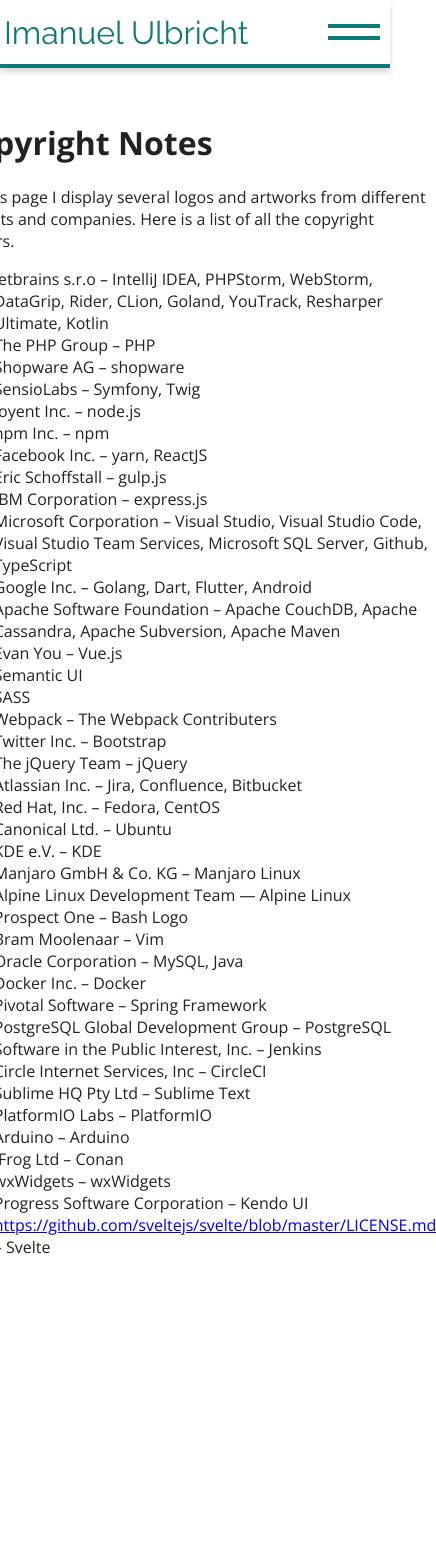
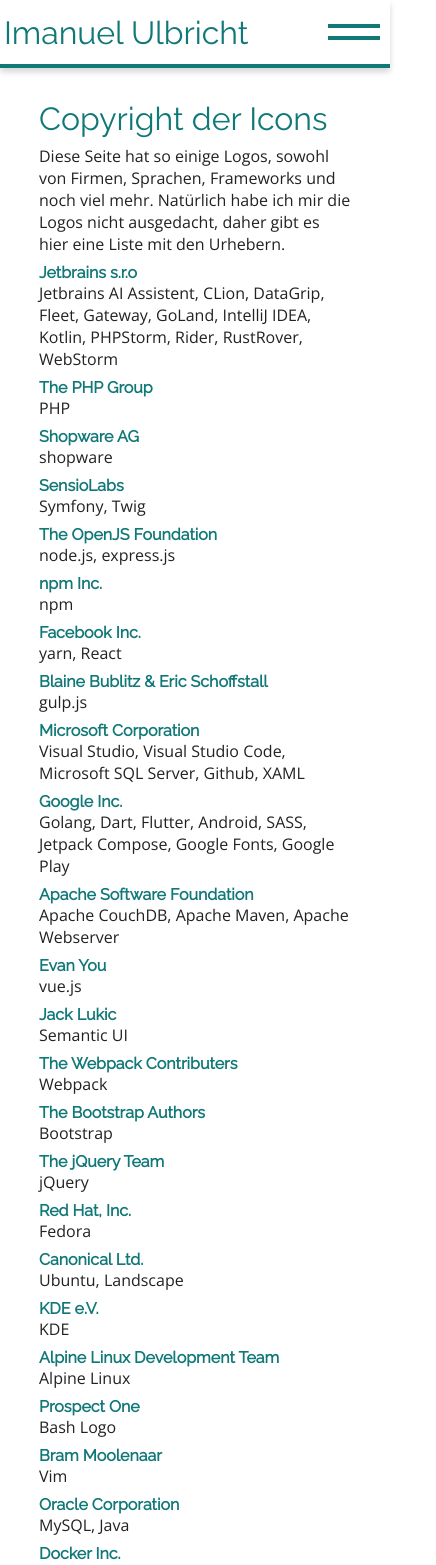
Before and after one commit to DerKnerd/imanuel.dev, a SvelteKit app: page /legal in a window 390 px wide. Shown: the top 1565 px of the page, 436 px wide, since content can reach past the window. Before the commit the page ends 1274 px from the top, so only its background shows below. Built offline with nearby package versions, Linux system fonts and the light colour scheme.

Commit message:
More update for design stuff

```diff
--- a/src/routes/+layout.svelte
+++ b/src/routes/+layout.svelte
@@ -11,13 +11,13 @@
 </script>
 
 <Menu />
-<div class="iuc-container">
+<div class="container">
 	<slot />
 </div>
 <Footer />
 
 <style>
-	.iuc-container {
+	.container {
 		display: flex;
 		justify-content: center;
 		align-items: baseline;
@@ -29,7 +29,7 @@
 	}
 
 	@media screen and (max-width: 1023px) {
-		.iuc-container {
+		.container {
 			padding-top: 2rem;
 		}
 	}
--- a/src/routes/about/+page.svelte
+++ b/src/routes/about/+page.svelte
@@ -1,78 +1,174 @@
 <svelte:head>
-	<title>Imanuel Ulbricht – About me</title>
+  <title>Imanuel Ulbricht – Über mich</title>
 </svelte:head>
-<div class="iuc-about">
-	<aside class="iuc-about__sidebar">
+<main>
+  <aside>
     <img
-			alt="A picture of myself"
+      alt="Ein Bild von mir"
       aria-hidden="true"
-			class="iuc-about__img"
       src="/assets/about/me.png"
     />
-		<h1 class="iuc-about__name">Imanuel Ulbricht</h1>
-		<ul class="iuc-about__list">
+    <h1>Imanuel Ulbricht</h1>
+    <ul>
       <li>Software Developer</li>
       <li>Web Designer</li>
       <li>App Designer</li>
     </ul>
   </aside>
-	<main class="iuc-about__content">
-		<section class="iuc-about__section">
-			<h2 class="iuc-about__heading-two">Who am I?</h2>
-			<p class="iuc-about__paragraph">
-				Even before I acquired my school leaving certificate (grade average: 1.72) at the St.
-				Augustinus-School Hildesheim in 2010, I started programming in 2007 at the age of 13. The
-				first programming language I worked with was Delphi 5 and it was there that I discovered my
-				passion for programming. To extend my knowledge in the C-languages I bought teaching
-				material for the programming language C. This opened the way for me to further C languages
-				like C++, C# and Java.
+  <article>
+    <section>
+      <h2>Mein Weg</h2>
+      <p>
+        2007 habe ich im Alter von 13 Jahren mit dem Programmieren angefangen. Der erste Kontakt mit Programmierung war
+        Delphi 5 im Informatikunterricht. Zuhause habe ich mich umgeschaut und über einen Kollegen meines Vaters Zugang
+        zu der Sprache C bekommen. Nachdem ich das Buch quasi eingeatmet habe, war ich hooked und wollte mehr. Nach
+        kurzer Netzrecherche bin ich auf die Openbooks des Galileo Computing Verlags gestoßen und habe direkt C# und
+        Java gelernt. Bis heute bin ich ein großer Fan der Bücher des Rheinwerk Verlags, der Verlag der Galileo
+        Computing heute ist.
       </p>
-			<p class="iuc-about__paragraph">
-				Due to my interest in programming I started an apprenticeship as a computer science expert
-				(subject area) software development at Mentana-Claimsoft GmbH in Bad Salzdetfurth at the end
-				of 2010, which I successfully completed in June 2013. During my apprenticeship, I expanded
-				and deepened my knowledge in the programming languages C++, C# and Java. Furthermore, I
-				acquired basic knowledge in the languages SQL, JavaScript, CSS and HTML, which, among other
-				things, formed an essential part of my final project work. Another essential part of my
-				education was the field of cryptography as well as De-Mail.
+      <p>
+        Nach der Schule habe ich mich für eine Ausbildung als Fachinformatiker Anwendungsentwicklung entschieden. Die
+        Ausbildung habe ich im Dezember 2010 bei der Mentana-Claimsoft GmbH in Bad Salzdetfurth angefangen. Während der
+        Ausbildung habe ich im Bereich Kryptographie, Webentwicklung und auch Systemadministration gearbeitet.
+        Hauptsächlich wurden C#, Java und C++ eingesetzt. Die Ausbildung habe ich im Juni 2013 erfolgreich
+        abgeschlossen.
       </p>
-			<p class="iuc-about__paragraph">
-				After my education I started a job at Netrada Europe GmbH. In February 2014 Netrada Europe
-				GmbH was bought by arvato AG. During my time at arvato I got to know the world of backend
-				eCommerce programming. Furthermore I gained knowledge of Borland C++ Builder 6 and the
-				maintenance of legacy software.
+      <p>
+        Meine erste Festanstellung war bei der Netrada Europe GmbH in Hannover. Im Februar 2014, kurz nachdem ich
+        angefangen hab, wurde Netrada von der arvato AG gekauft. Im Laufe der Zeit bei arvato habe ich, mit den
+        Kollegen, das Order Management System von diversen Kunden aus der Modebranche weiterentwickelt. Die Software war
+        in Borland C++ 6 geschrieben und mein erster Kontakt mit Legacy Software.
       </p>
-			<p class="iuc-about__paragraph">
-				After my contract at arvato expired at the end of 2014, I took a job at Computacenter AG &
-				co. oHG, where I gained basic knowledge in the area of SharePoint and had my first project
-				contact with Angular.js and knockout.js.
+      <p>
+        Ende 2014 ist mein Vertrag bei arvato ausgelaufen und ich habe eine neue Stelle bei der Computacenter AG & co.
+        oHG in Hannover angenommen. Die Stelle war mein erster Job im Bereich Consulting. Im Laufe der Zeit bei
+        Computacenter wurde ich in einem internen Projekt für eine Software zur Organisation von Hardwarerollouts bei
+        Kunden eingesetzt. Alle Anwendungen wurden in ASP.net MVC, C# und JavaScript entwickelt.
       </p>
-			<p class="iuc-about__paragraph">
-				In April 2016 I accepted a new position at COMPRA GmbH in Hildesheim. There I first
-				developed on the in-house shop system and got to know the advantages of working according to
-				Scrum. In the course of time, I was employed for the development of webshops based on
-				Shopware. There I found my way well and was able to bring my knowledge very quickly to a
-				high level. Besides the development based on Shopware, I have done other projects in C#/.net
-				and Apache Cordova.
+      <p>
+        Im April 2016 bin ich von Computacenter zu der COMPRA GmbH in Hildesheim gewechselt. Zunächst habe ich das
+        intern entwickelte Shopsystem auf Basis von ASP.net WebForms, C# und JavaScript weiter entwickelt. Aufgrund von
+        Personalmangel wurde ich allerdings in die Entwicklung von Webshops auf Basis von Shopware versetzt. In der Zeit
+        im Shopware Team habe ich die Deployment und Entwicklungsprozesse komplett neu strukturiert und modernisiert.
       </p>
-			<p class="iuc-about__paragraph">
-				Later in the end of 2017 I accepted a new challenge at the company FERCHAU GmbH. There I was
-				assigned to a customer in the automotive and financial area. There I improved my knowledge
-				of modern web technologies like ReactJS and EcmaScript 6. Due to budget constraints, FERCHAU
-				needed to look for a new customer and I was “handed over to” LINEAS Informationstechnik GmbH
-				after only working 6 months for FERCHAU.
+      <p>
+        Im Laufe von 2017 hat sich herauskristallisiert, dass COMPRA auf Dauer kein Zuhause für mich ist und ich bin im
+        Dezember 2017 zu der FERCHAU GmbH in Braunschweig gewechselt. Bei FERCHAU wurde ich an einen Finanzkunden im
+        Automotive Umfeld vermittelt, leider darf ich nicht sagen wer es war. Dort habe ich das Frontend für ein
+        Leasingrücknahmesystem auf Basis von React und JavaScript entwickelt. Im Mai 2018 hat der Kunde das Budget
+        gekürzt und leider wurde ich aus dem Projekt genommen. Leider hatte FERCHAU auch keine Projekte in der
+        Hinterhand und ich wurde deshalb an die LINEAS Informationstechnik GmbH vermittelt und habe dort eine neue
+        Festanstellung bekommen.
       </p>
-			<p class="iuc-about__paragraph">
-				At LINEAS I developed an internal project based on ReactJS and Express.js. In this project,
-				I could train and improve my design skills. Currently I work at LINEAS. Due to
-				confidentiality I cannot say much about the project, apart from the technologies. The
-				application is going to be a modern web application based on ASP.net core and KendoUI.
-			</p>
-			<p class="iuc-about__paragraph">
-				My personal strengths include a high level of commitment, rapid and creative development of
-				problem solutions as well as the ability to cooperate, customer-oriented working methods and
-				discretion.
+      <p>
+        Bei LINEAS habe ich zunächst an einem internen Projekt auf Basis von React und express gearbeitet. Direkt wurde
+        meine Fähigkeit für gutes Design erkannt und auch gefördert. Im Laufe des Projekts war ich verantwortlich für
+        den kompletten Designprozess und habe ein UI Framework in React entwickelt. Das Projekt wurde Ende 2020
+        abgeschlossen und ein neues Projekt hat begonnen. In diesem Projekt habe ich ebenfalls die Führung im Bereich
+        Design übernommen. Wir haben uns für die Nutzung von KendoUI und ASP.net core entschieden. Das Projekt ist
+        aktuell noch in Entwicklung.<br>
+        Im August 2023 gab es einen Betriebsübergang von der LINEAS zur GOD mbH. Dort bin ich bis heute angestellt.
       </p>
     </section>
+  </article>
 </main>
-</div>
+
+<style>
+  main {
+    display: flex;
+    box-sizing: border-box;
+    flex-wrap: wrap;
+  }
+
+  @media screen and (max-width: 1023px) {
+    main {
+      display: block;
+    }
+  }
+
+  aside {
+    width: 15%;
+  }
+
+  @media screen and (max-width: 1023px) {
+    aside {
+      width: 100%;
+      padding-left: 0;
+      padding-bottom: 2rem;
+    }
+  }
+
+  @media screen and (min-width: 1920px) and (max-width: 2559px) {
+    aside {
+      width: 25%;
+    }
+  }
+
+  @media screen and (min-width: 1024px) and (max-width: 1919px) {
+    aside {
+      width: 25%;
+    }
+  }
+
+  article {
+    width: 85%;
+    padding-left: 2rem;
+    box-sizing: border-box;
+  }
+
+  @media screen and (max-width: 1023px) {
+    article {
+      width: 100%;
+      padding-left: 0;
+    }
+  }
+
+  @media screen and (min-width: 1920px) and (max-width: 2559px) {
+    article {
+      width: 75%;
+    }
+  }
+
+  @media screen and (min-width: 1024px) and (max-width: 1919px) {
+    article {
+      width: 75%;
+    }
+  }
+
+  img {
+    width: 100%;
+    height: auto;
+  }
+
+  h1 {
+    font-family: var(--font-family-heading);
+    color: var(--primary-color);
+    font-size: 2rem;
+    margin: 0;
+    font-weight: var(--font-weight-regular);
+  }
+
+  ul {
+    font-family: var(--font-family-heading);
+    color: var(--primary-color);
+    font-size: 1.5rem;
+    margin: 0;
+    padding: 0 0 0 1.5rem;
+  }
+
+  h2 {
+    font-family: var(--font-family-heading);
+    font-weight: var(--font-weight-regular);
+    margin: 0;
+    font-size: 1.5rem;
+    color: var(--primary-color);
+  }
+
+  section {
+    margin: 0 0 1rem;
+  }
+
+  p {
+    margin: 0 0 1rem;
+  }
+</style>
--- a/src/routes/imprint/+page.svelte
+++ b/src/routes/imprint/+page.svelte
@@ -1,42 +1,64 @@
 <svelte:head>
-	<title>Imanuel Ulbricht – Imprint</title>
+	<title>Imanuel Ulbricht – Impressum</title>
 </svelte:head>
-<div class="iuc-imprint">
-	<h1 class="iuc-imprint__heading-one">Angaben gemäß § 5 TMG</h1>
+<main>
+	<h1>Angaben gemäß § 5 TMG</h1>
 	<address>
 		Imanuel Ulbricht<br />
 		Dingworthstr. 15<br />
 		31137 Hildesheim
 	</address>
-	<h2 class="iuc-imprint__heading-two">Kontakt</h2>
-	<p class="iuc-imprint__paragraph">E-Mail: <a href="mailto:me@imanuel.dev">me@imanuel.dev</a></p>
-	<h2 class="iuc-imprint__heading-two">Haftung für Inhalte</h2>
-	<p class="iuc-imprint__paragraph">
+	<h2>Kontakt</h2>
+	<p>E-Mail: <a href="mailto:me@imanuel.dev">me@imanuel.dev</a></p>
+	<h2>Haftung für Inhalte</h2>
+	<p>
 		Als Diensteanbieter sind wir gemäß § 7 Abs.1 TMG für eigene Inhalte auf diesen Seiten nach den
 		allgemeinen Gesetzen verantwortlich. Nach §§ 8 bis 10 TMG sind wir als Diensteanbieter jedoch
 		nicht verpflichtet, übermittelte oder gespeicherte fremde Informationen zu überwachen oder nach
 		Umständen zu forschen, die auf eine rechtswidrige Tätigkeit hinweisen.
 	</p>
-	<p class="iuc-imprint__paragraph">
+	<p>
 		Verpflichtungen zur Entfernung oder Sperrung der Nutzung von Informationen nach den allgemeinen
 		Gesetzen bleiben hiervon unberührt. Eine diesbezügliche Haftung ist jedoch erst ab dem Zeitpunkt
 		der Kenntnis einer konkreten Rechtsverletzung möglich. Bei Bekanntwerden von entsprechenden
 		Rechtsverletzungen werden wir diese Inhalte umgehend entfernen.
 	</p>
-	<h2 class="iuc-imprint__heading-two">Urheberrecht</h2>
-	<p class="iuc-imprint__paragraph">
+	<h2>Urheberrecht</h2>
+	<p>
 		Die durch die Seitenbetreiber erstellten Inhalte und Werke auf diesen Seiten unterliegen dem
 		deutschen Urheberrecht. Die Vervielfältigung, Bearbeitung, Verbreitung und jede Art der
 		Verwertung außerhalb der Grenzen des Urheberrechtes bedürfen der schriftlichen Zustimmung des
 		jeweiligen Autors bzw. Erstellers. Downloads und Kopien dieser Seite sind nur für den privaten,
 		nicht kommerziellen Gebrauch gestattet.
 	</p>
-	<p class="iuc-imprint__paragraph">
+	<p>
 		Soweit die Inhalte auf dieser Seite nicht vom Betreiber erstellt wurden, werden die
 		Urheberrechte Dritter beachtet. Insbesondere werden Inhalte Dritter als solche gekennzeichnet.
 		Sollten Sie trotzdem auf eine Urheberrechtsverletzung aufmerksam werden, bitten wir um einen
 		entsprechenden Hinweis. Bei Bekanntwerden von Rechtsverletzungen werden wir derartige Inhalte
 		umgehend entfernen.
 	</p>
-	<p class="iuc-imprint__paragraph">Quelle: e-recht24.de</p>
-</div>
+	<p>Quelle: e-recht24.de</p>
+</main>
+
+<style>
+  h1 {
+    font-family: var(--font-family-heading);
+    font-weight: var(--font-weight-regular);
+    margin: 0 0 0.5rem;
+    font-size: 2rem;
+    color: var(--primary-color);
+  }
+
+  h2 {
+    font-family: var(--font-family-heading);
+    font-weight: var(--font-weight-regular);
+    margin: 0;
+    font-size: 1.5rem;
+    color: var(--primary-color);
+  }
+
+  p {
+    margin: 0 0 0.5rem;
+  }
+</style>
--- a/src/routes/legal/+page.svelte
+++ b/src/routes/legal/+page.svelte
@@ -1,64 +1,178 @@
 <svelte:head>
-	<title>Imanuel Ulbricht – All the legal stuff</title>
+  <title>Imanuel Ulbricht – Der ganze rechtliche Kram</title>
 </svelte:head>
-<div class="iuc-imprint">
-	<h1 class="iuc-imprint__heading-one">Copyright Notes</h1>
-	<p class="iuc-imprint__paragraph">
-		On this page I display several logos and artworks from different projects and companies. Here is
-		a list of all the copyright holders.
-	</p>
-	<ul class="iuc-imprint__list">
-		<li>
-			Jetbrains s.r.o – IntelliJ IDEA, PHPStorm, WebStorm, DataGrip, Rider, CLion, Goland, YouTrack,
-			Resharper Ultimate, Kotlin
-		</li>
-		<li>The PHP Group – PHP</li>
-		<li>Shopware AG – shopware</li>
-		<li>SensioLabs – Symfony, Twig</li>
-		<li>Joyent Inc. – node.js</li>
-		<li>npm Inc. – npm</li>
-		<li>Facebook Inc. – yarn, ReactJS</li>
-		<li>Eric Schoffstall – gulp.js</li>
-		<li>IBM Corporation – express.js</li>
-		<li>
-			Microsoft Corporation – Visual Studio, Visual Studio Code, Visual Studio Team Services,
-			Microsoft SQL Server, Github, TypeScript
-		</li>
-		<li>Google Inc. – Golang, Dart, Flutter, Android</li>
-		<li>
-			Apache Software Foundation – Apache CouchDB, Apache Cassandra, Apache Subversion, Apache Maven
-		</li>
-		<li>Evan You – Vue.js</li>
-		<li>Semantic UI</li>
-		<li>SASS</li>
-		<li>Webpack – The Webpack Contributers</li>
-		<li>Twitter Inc. – Bootstrap</li>
-		<li>The jQuery Team – jQuery</li>
-		<li>Atlassian Inc. – Jira, Confluence, Bitbucket</li>
-		<li>Red Hat, Inc. – Fedora, CentOS</li>
-		<li>Canonical Ltd. – Ubuntu</li>
-		<li>KDE e.V. – KDE</li>
-		<li>Manjaro GmbH & Co. KG – Manjaro Linux</li>
-		<li>Alpine Linux Development Team — Alpine Linux</li>
-		<li>Prospect One – Bash Logo</li>
-		<li>Bram Moolenaar – Vim</li>
-		<li>Oracle Corporation – MySQL, Java</li>
-		<li>Docker Inc. – Docker</li>
-		<li>Pivotal Software – Spring Framework</li>
-		<li>PostgreSQL Global Development Group – PostgreSQL</li>
-		<li>Software in the Public Interest, Inc. – Jenkins</li>
-		<li>Circle Internet Services, Inc – CircleCI</li>
-		<li>Sublime HQ Pty Ltd – Sublime Text</li>
-		<li>PlatformIO Labs – PlatformIO</li>
-		<li>Arduino – Arduino</li>
-		<li>JFrog Ltd – Conan</li>
-		<li>wxWidgets – wxWidgets</li>
-		<li>Progress Software Corporation – Kendo UI</li>
-		<li>
-			<a href="https://github.com/sveltejs/svelte/blob/master/LICENSE.md"
-				>https://github.com/sveltejs/svelte/blob/master/LICENSE.md</a
-			>
-			– Svelte
-		</li>
-	</ul>
-</div>
+<main>
+  <h1>Copyright der Icons</h1>
+  <p>
+    Diese Seite hat so einige Logos, sowohl von Firmen, Sprachen, Frameworks und noch viel mehr. Natürlich habe ich mir
+    die Logos nicht ausgedacht, daher gibt es hier eine Liste mit den Urhebern.
+  </p>
+  <dl class="iuc-imprint__list">
+    <dt>Jetbrains s.r.o</dt>
+    <dd>Jetbrains AI Assistent, CLion, DataGrip, Fleet, Gateway, GoLand, IntelliJ IDEA, Kotlin, PHPStorm, Rider,
+      RustRover, WebStorm
+    </dd>
+    <dt>The PHP Group</dt>
+    <dd>PHP</dd>
+    <dt>Shopware AG</dt>
+    <dd>shopware</dd>
+    <dt>SensioLabs</dt>
+    <dd>Symfony, Twig</dd>
+    <dt>The OpenJS Foundation</dt>
+    <dd>node.js, express.js</dd>
+    <dt>npm Inc.</dt>
+    <dd>npm</dd>
+    <dt>Facebook Inc.</dt>
+    <dd>yarn, React</dd>
+    <dt>Blaine Bublitz &amp; Eric Schoffstall</dt>
+    <dd>gulp.js</dd>
+    <dt>Microsoft Corporation</dt>
+    <dd>Visual Studio, Visual Studio Code, Microsoft SQL Server, Github, XAML</dd>
+    <dt>Google Inc.</dt>
+    <dd>Golang, Dart, Flutter, Android, SASS, Jetpack Compose, Google Fonts, Google Play</dd>
+    <dt>Apache Software Foundation</dt>
+    <dd>Apache CouchDB, Apache Maven, Apache Webserver</dd>
+    <dt>Evan You</dt>
+    <dd>vue.js</dd>
+    <dt>Jack Lukic</dt>
+    <dd>Semantic UI</dd>
+    <dt>The Webpack Contributers</dt>
+    <dd>Webpack</dd>
+    <dt>The Bootstrap Authors</dt>
+    <dd>Bootstrap</dd>
+    <dt>The jQuery Team</dt>
+    <dd>jQuery</dd>
+    <dt>Red Hat, Inc.</dt>
+    <dd>Fedora</dd>
+    <dt>Canonical Ltd.</dt>
+    <dd>Ubuntu, Landscape</dd>
+    <dt>KDE e.V.</dt>
+    <dd>KDE</dd>
+    <dt>Alpine Linux Development Team</dt>
+    <dd>Alpine Linux</dd>
+    <dt>Prospect One</dt>
+    <dd>Bash Logo</dd>
+    <dt>Bram Moolenaar</dt>
+    <dd>Vim</dd>
+    <dt>Oracle Corporation</dt>
+    <dd>MySQL, Java</dd>
+    <dt>Docker Inc.</dt>
+    <dd>Docker</dd>
+    <dt>Pivotal Software</dt>
+    <dd>Spring Framework</dd>
+    <dt>PostgreSQL Global Development Group</dt>
+    <dd>PostgreSQL</dd>
+    <dt>Continuous Delivery Foundation</dt>
+    <dd>Jenkins</dd>
+    <dt>PlatformIO Labs</dt>
+    <dd>PlatformIO</dd>
+    <dt>Arduino</dt>
+    <dd>Arduino</dd>
+    <dt>JFrog Ltd</dt>
+    <dd>Conan</dd>
+    <dt>Julian Smart, Robert Roebling et al</dt>
+    <dd>wxWidgets</dd>
+    <dt>Progress Software Corporation</dt>
+    <dd>Kendo UI</dd>
+    <dt>Rich Harris</dt>
+    <dd>Svelte</dd>
+    <dt>kitware Inc.</dt>
+    <dd>CMake</dd>
+    <dt>The Qt Company</dt>
+    <dd>Qt</dd>
+    <dt>MariaDB</dt>
+    <dd>MariaDB</dd>
+    <dt>The SQLite Consortium</dt>
+    <dd>SQLite</dd>
+    <dt>Cloud Native Computing Foundation</dt>
+    <dd>Kubernetes</dd>
+    <dt>Gradle Inc.</dt>
+    <dd>Gradle</dd>
+    <dt>Judd Vinet, Aaron Griffin and Levente Polyák</dt>
+    <dd>Arch Linux</dd>
+    <dt>Software in the Public Interest, Inc.</dt>
+    <dd>Debian</dd>
+    <dt>The GNOME Project</dt>
+    <dd>GNOME</dd>
+    <dt>Coder Technologies, Inc.</dt>
+    <dd>Coder</dd>
+    <dt>Software Freedom Conservancy</dt>
+    <dd>Git</dd>
+    <dt>GitLab B.V.</dt>
+    <dd>GitLab</dd>
+    <dt>InfluxData Inc.</dt>
+    <dd>InfluxDB</dd>
+    <dt>MinIO Inc.</dt>
+    <dd>MinIO</dd>
+    <dt>Nginx Inc.</dt>
+    <dd>nginx</dd>
+    <dt>Kaleidos Ventures Inc.</dt>
+    <dd>Penpot, Taiga</dd>
+    <dt>Sentry Inc.</dt>
+    <dd>Sentry</dd>
+    <dt>Traefik Labs</dt>
+    <dd>Traefik</dd>
+    <dt>Weaveworks</dt>
+    <dd>Weave GitOps</dd>
+    <dt>ZITADEL (CAOS Ltd.)</dt>
+    <dd>Zitadel</dd>
+    <dt>Nils Adermann, Jordi Boggiano</dt>
+    <dd>Composer</dd>
+    <dt>Doctrine Project</dt>
+    <dd>Doctrine</dd>
+    <dt>Linux Foundation</dt>
+    <dd>Laminas</dd>
+    <dt>Packagist Conductors GmbH</dt>
+    <dd>Packagist</dd>
+    <dt>Slim Framework Team</dt>
+    <dd>Slim Framework</dd>
+    <dt>The Rust Team</dt>
+    <dd>Rust</dd>
+    <dt>Rust and WebAssembly Working Group</dt>
+    <dd>Gloo, RustWasm</dd>
+    <dt>Seafire Software Limited</dt>
+    <dd>Sea ORM</dd>
+    <dt>Tokio Contributors</dt>
+    <dd>Tokio</dd>
+    <dt>Denis Kolodin</dt>
+    <dd>Yew</dd>
+    <dt>Yehuda Katz</dt>
+    <dd>Handlebars</dd>
+  </dl>
+</main>
+
+<style>
+  main {
+    font-family: var(--font-family-normal);
+    width: 100%;
+  }
+
+  h1 {
+    font-family: var(--font-family-heading);
+    font-weight: var(--font-weight-regular);
+    margin: 0 0 0.5rem;
+    font-size: 2rem;
+    color: var(--primary-color);
+  }
+
+  p {
+    margin: 0 0 0.5rem;
+  }
+
+  dl {
+    margin-top: 0;
+    margin-bottom: 2rem;
+  }
+
+  dt {
+    font-family: var(--font-family-heading);
+    color: var(--primary-color);
+    font-weight: 600;
+  }
+
+  dd {
+    margin-bottom: 0.5rem;
+    padding-left: 0;
+    margin-left: 0;
+  }
+</style>
```
Also changed, not shown: src/components/footer.svelte (+6 -6 lines), src/components/menu.svelte (+65 -71 lines), src/components/skill-tab.svelte (+10 -10 lines), src/routes/skills/[[activeTab]]/+page.svelte (+19 -19 lines), static/assets/skills/linux/centos.svg (deleted). Lines whose indentation alone changed are shown as unchanged.
